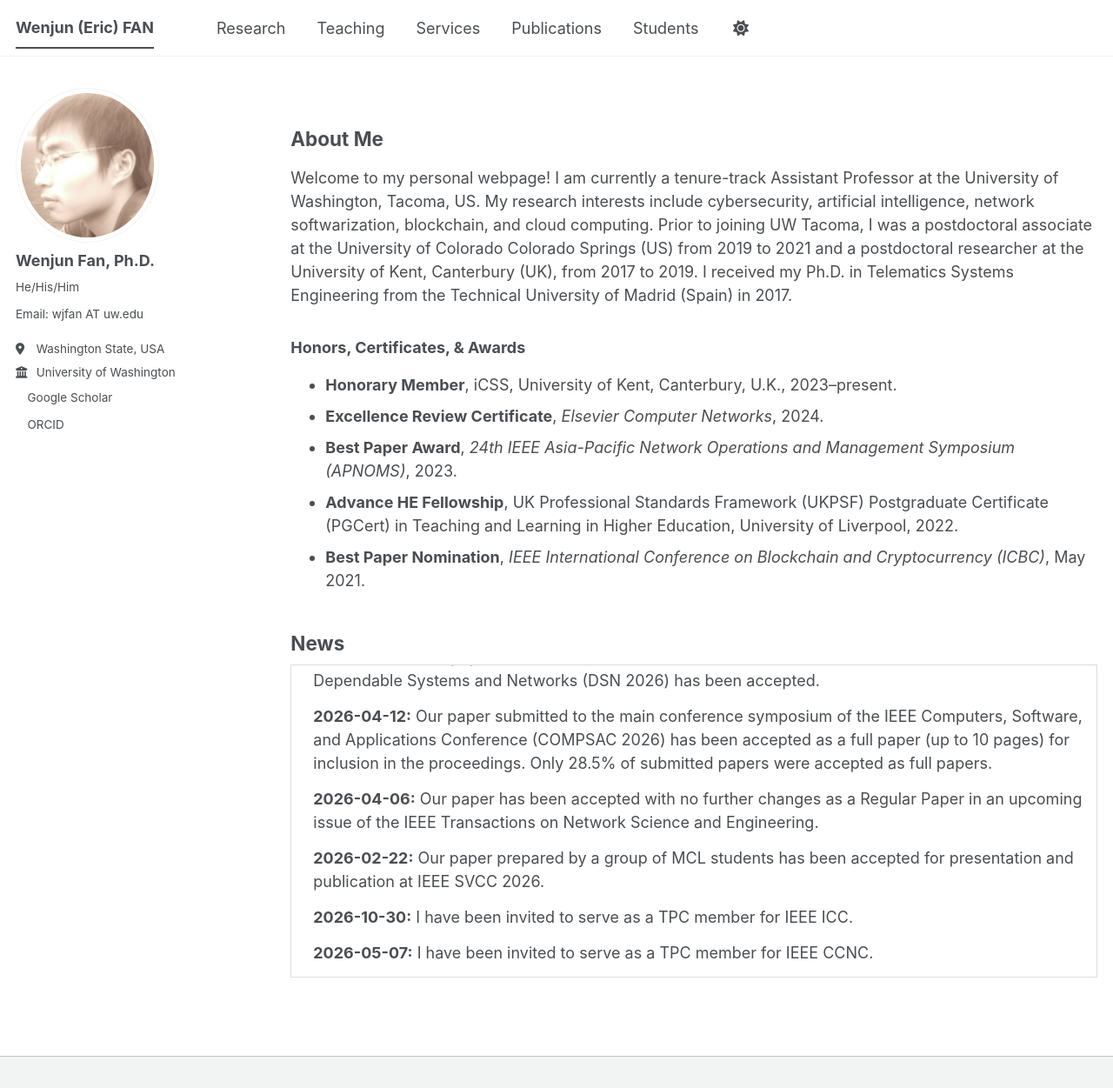
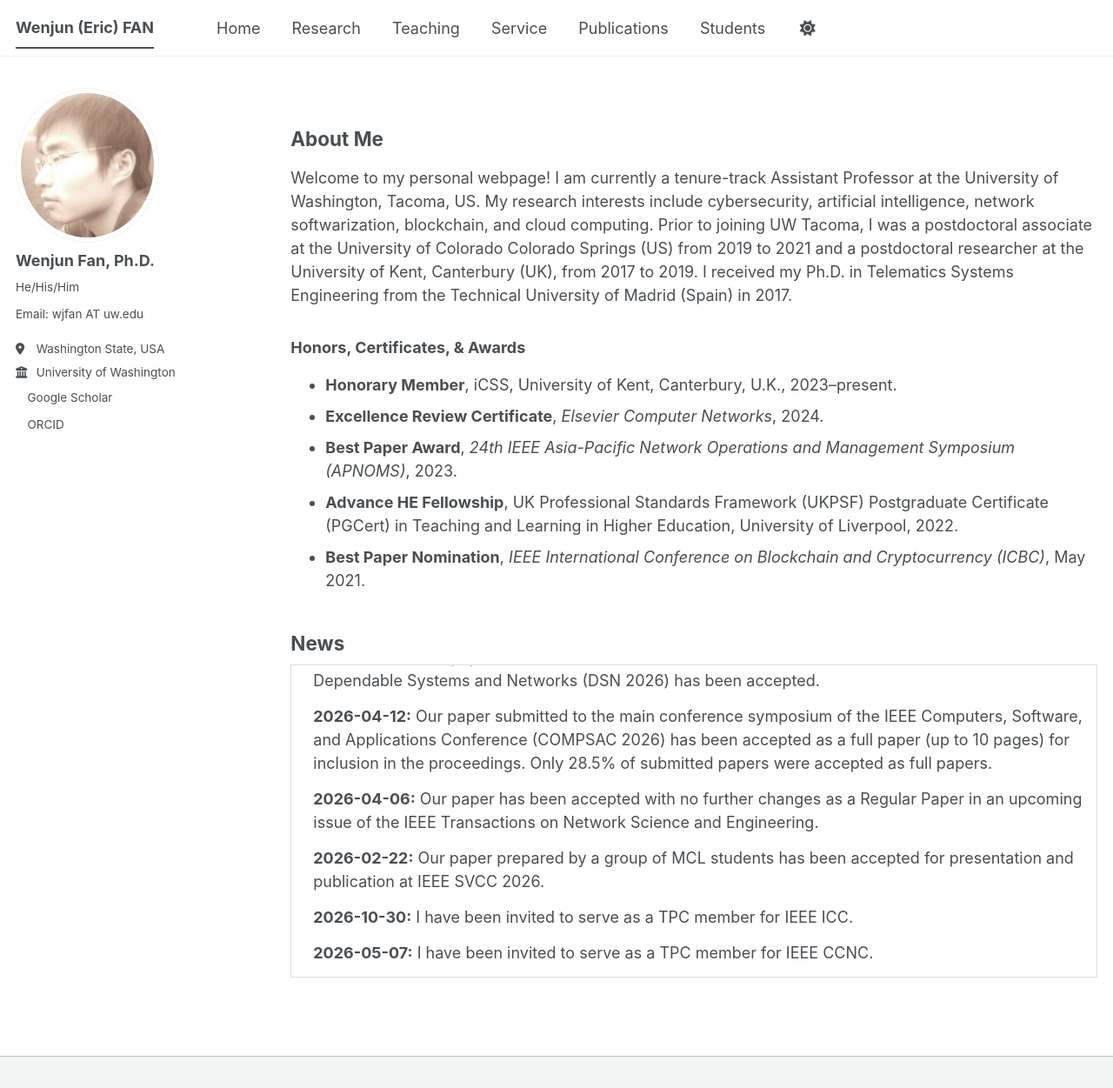
Before and after one commit to fanwj2010/fanwj2010.github.io, a Jekyll site: the page built from _pages/about.md, in a window 1280 px wide and 1251 px high. Shown: the whole window at 87% size. Built offline with Jekyll 4.4.1, drawn with Linux system fonts in a browser that asks for light colours; a script bundle is joined from its source files by our own code; a style sheet for code colours, icons or effects is not loaded.

Commit message:
Update navigation.yml

```diff
--- a/_data/navigation.yml
+++ b/_data/navigation.yml
@@ -8,14 +8,17 @@
 #      Markdown formatted page while the second is generated using JSON.
 
 main:
+  - title: "Home"
+    url: /
+
   - title: "Research"
     url: /Research/
 
   - title: "Teaching"
     url: /teaching/
 
-  - title: "Services"
-    url: /Services/
+  - title: "Service"
+    url: /Service/
 
   - title: "Publications"
     url: /publications/
```
